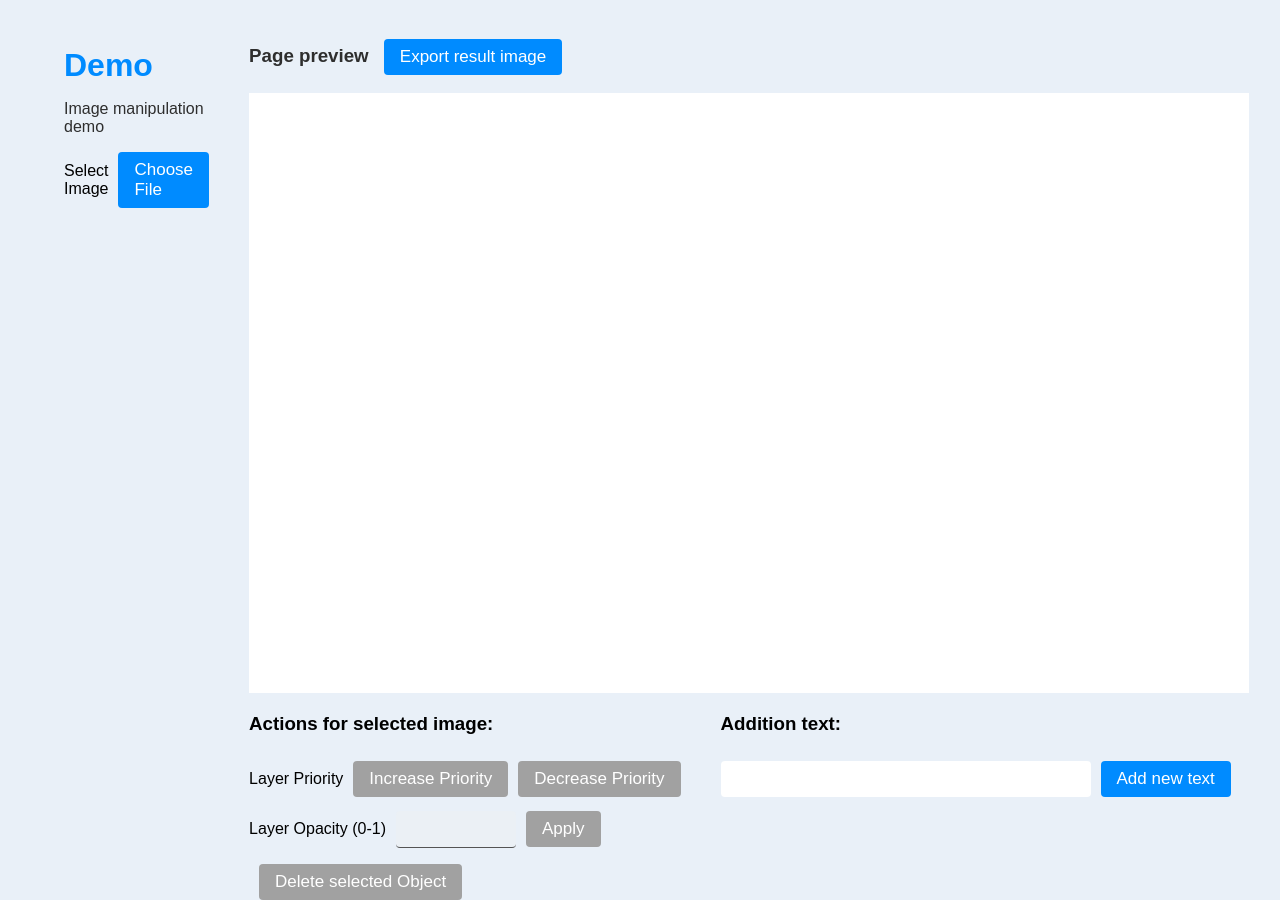
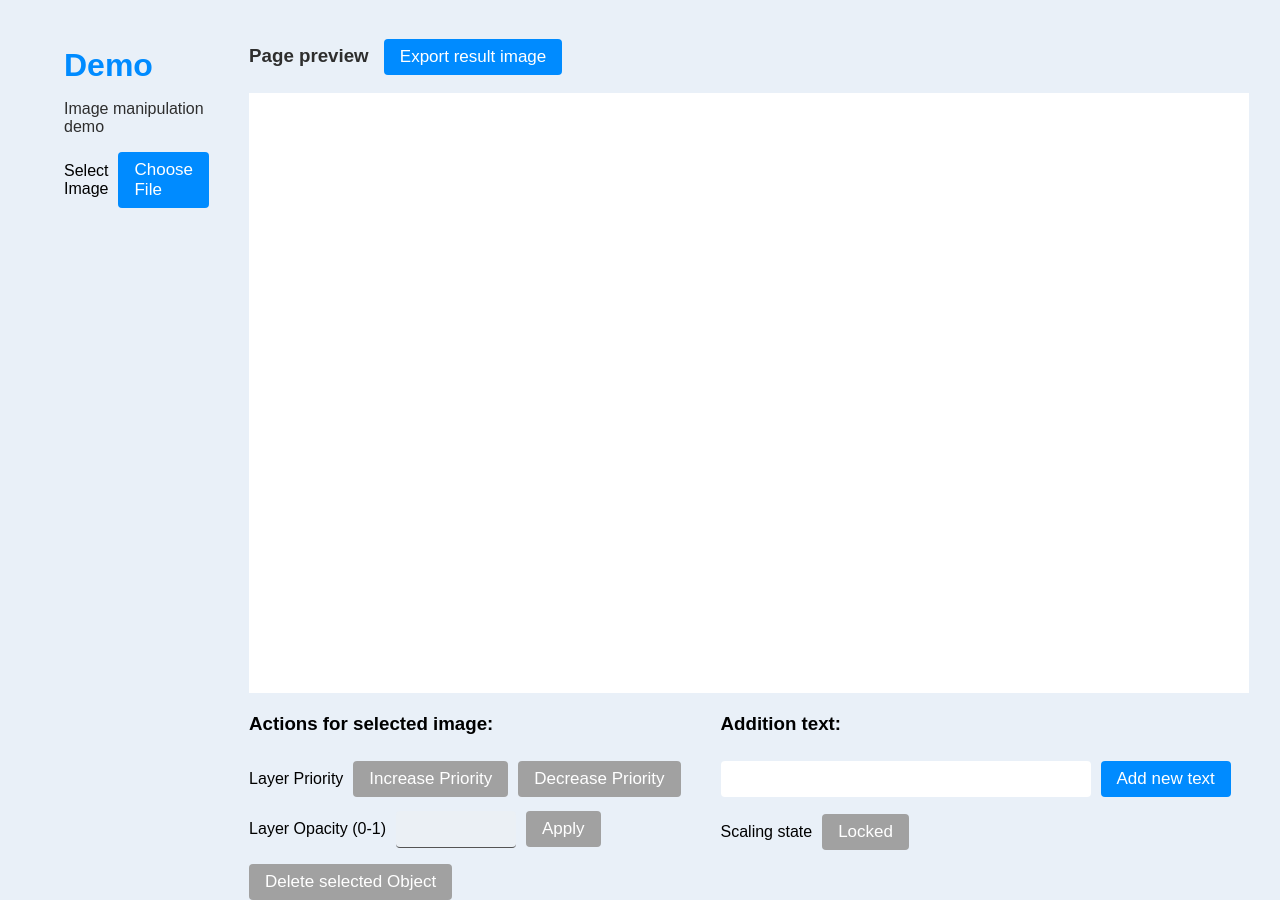
Before and after one commit to RuslanGR1/ng-image-manipulation, an Angular app: page / in a window 1280 px wide. Built offline with nearby package versions, Linux system fonts and the light colour scheme.

Commit message:
feat: add resize enable button

```diff
--- a/src/app/components/native-image-manipulator/native-image-manipulator.component.css
+++ b/src/app/components/native-image-manipulator/native-image-manipulator.component.css
@@ -150,3 +150,27 @@
 .default-input:focus-visible {
   outline: 0;
 }
+
+.d-flex {
+  display: flex;
+}
+
+.content-center {
+  justify-content: center;
+}
+
+.align-center {
+  align-items: center;
+}
+
+.action-toggle-resize {
+  margin-top: 10px;
+}
+
+.resize-btn.locked {
+  background-color: var(--error-hover);
+}
+
+.m-0 {
+  margin: 0;
+}
--- a/src/app/components/native-image-manipulator/native-image-manipulator.component.html
+++ b/src/app/components/native-image-manipulator/native-image-manipulator.component.html
@@ -68,11 +68,12 @@
           </div>
         </div>
         <div class="action action-delete">
-          <button [disabled]="!isDeleteButtonActive()" class="btn delete-btn btn-ml" (click)="deleteSelectedObject()">
+          <button [disabled]="!isDeleteButtonActive()" class="btn delete-btn" (click)="deleteSelectedObject()">
             Delete selected Object
           </button>
         </div>
       </div>
+      <div class="actions-right">
         <div class="text-nots">
           <h3 class="actions-title">Addition text:</h3>
           <input [(ngModel)]="noteText" #ctrl="ngModel" class="default-input note-input" />
@@ -81,6 +82,19 @@
             <p *ngIf="!isTextNodeSelected()">Add new text</p>
           </button>
         </div>
+        <div class="action-toggle-resize d-flex align-center">
+          <p>Scaling state</p>
+          <button
+            (click)="toggleScale()"
+            class="btn btn-ml resize-btn"
+            [disabled]="!isDeleteButtonActive()"
+            [ngClass]="{locked: !isResizeEnabled()}"
+          >
+            <p class="m-0" *ngIf="isResizeEnabled()">Unlocked</p>
+            <p class="m-0" *ngIf="!isResizeEnabled()">Locked</p>
+          </button>
         </div>
       </div>
     </div>
+  </div>
+</div>
--- a/src/app/components/native-image-manipulator/native-image-manipulator.component.ts
+++ b/src/app/components/native-image-manipulator/native-image-manipulator.component.ts
@@ -27,6 +27,8 @@ export class NativeImageManipulatorComponent implements OnInit {
   imageUrls: string[] = [];
   noteText: string = '';
   opacityText: string = '';
+
+  private readonly resizeEnabledAttr = 'resizeEnabled';
 
   private readonly resultImageName = 'stage.png';
   private readonly imageObjectName = 'image';
@@ -100,6 +102,7 @@ export class NativeImageManipulatorComponent implements OnInit {
         name: this.imageObjectName,
         draggable: true
       });
+      loadedImage.setAttr(this.resizeEnabledAttr, false);
 
       if (!this._layer || !this._transformer) {
         return;
@@ -129,6 +132,11 @@ export class NativeImageManipulatorComponent implements OnInit {
     if (!e.target.hasName(this.imageObjectName) && !e.target.hasName(this.textObjectName)) {
       this.noteText = '';
       return;
+    }
+
+    if (e.target.hasName(this.imageObjectName)) {
+      const scaleEnabld = e.target?.getAttr(this.resizeEnabledAttr);
+      this._transformer?.resizeEnabled(scaleEnabld);
     }
 
     const transformerIndex = this._transformer?.zIndex();
@@ -192,12 +200,25 @@ export class NativeImageManipulatorComponent implements OnInit {
     });
   }
 
+  isResizeEnabled(): boolean {
+    return this.lastSelectedObject?.getAttr(this.resizeEnabledAttr);
+  }
+
   isNodeSelected(): boolean {
     return !!this.lastSelectedObject;
   }
 
   isTextNodeSelected(): boolean {
     return this.lastSelectedObject instanceof Konva.Text;
+  }
+
+  toggleScale(): void {
+    if (!this.lastSelectedObject) {
+      return;
+    }
+    const scaleEnabld = this.lastSelectedObject.getAttr(this.resizeEnabledAttr);
+    this.lastSelectedObject.setAttr(this.resizeEnabledAttr, !scaleEnabld);
+    this._transformer?.resizeEnabled(!scaleEnabld);
   }
 
   addOrChangeText(): void {
```
Lines whose indentation alone changed are shown as unchanged.
